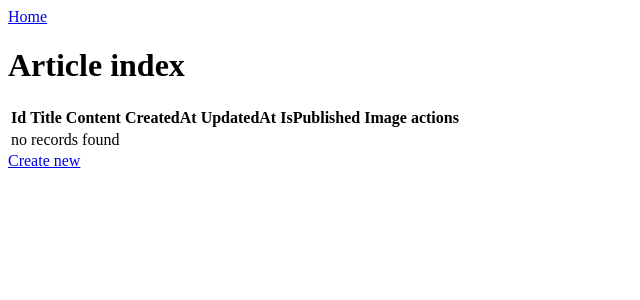
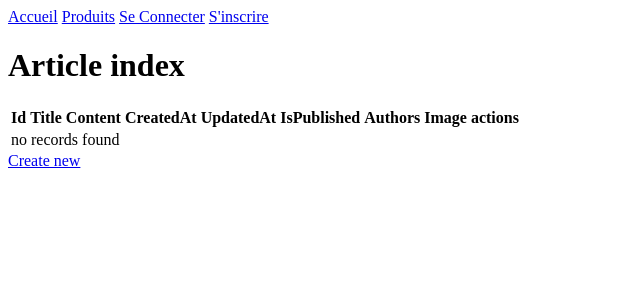
Before and after one commit to Tomtom-Yasmine/symfony-ipssi-rendu-tl-ygb, a Symfony app: template templates/article/index.html.twig in a window 1280 px wide. Shown: the top 300 px of the page, without its empty margins (0-640 px from the left). Run offline with Twig, Linux system fonts and the light colour scheme; the template is opened without the code that fills it, so the values that code supplies are empty; some libraries are stand-ins or nearby versions.

Commit message:
feat(Article) : Operational CRUD for Article

```diff
--- a/src/Form/ArticleType.php
+++ b/src/Form/ArticleType.php
@@ -14,11 +14,8 @@ class ArticleType extends AbstractType
         $builder
             ->add('title')
             ->add('content')
-            ->add('createdAt')
-            ->add('updatedAt')
+            ->add('image')
             ->add('isPublished')
-            ->add('image')
-            ->add('authors')
         ;
     }
 
--- a/src/Form/UserType.php
+++ b/src/Form/UserType.php
@@ -13,11 +13,9 @@ class UserType extends AbstractType
     {
         $builder
             ->add('email')
-            ->add('roles')
             ->add('password')
             ->add('firstName')
             ->add('lastName')
-            ->add('writtenArticles')
         ;
     }
 
--- a/templates/article/index.html.twig
+++ b/templates/article/index.html.twig
@@ -14,6 +14,7 @@
                 <th>CreatedAt</th>
                 <th>UpdatedAt</th>
                 <th>IsPublished</th>
+                <th>Authors</th>
                 <th>Image</th>
                 <th>actions</th>
             </tr>
@@ -27,6 +28,11 @@
                 <td>{{ article.createdAt ? article.createdAt|date('Y-m-d H:i:s') : '' }}</td>
                 <td>{{ article.updatedAt ? article.updatedAt|date('Y-m-d H:i:s') : '' }}</td>
                 <td>{{ article.isPublished ? 'Yes' : 'No' }}</td>
+                <td>
+                {% for author in article.authors %}
+                {{ author.firstName}} {{ author.lastName }}<br />
+                {% endfor %}
+                </td>
                 <td>{{ article.image }}</td>
                 <td>
                     <a href="{{ path('app_article_show', {'id': article.id}) }}">show</a>
--- a/templates/article/show.html.twig
+++ b/templates/article/show.html.twig
@@ -31,6 +31,10 @@
                 <th>IsPublished</th>
                 <td>{{ article.isPublished ? 'Yes' : 'No' }}</td>
             </tr>
+              <th>Authors</th>
+                <td>  {% for author in article.authors %}
+                {{ author.firstName}} {{ author.lastName }}<br />
+                {% endfor %}</td>
             <tr>
                 <th>Image</th>
                 <td>{{ article.image }}</td>
--- a/templates/base.html.twig
+++ b/templates/base.html.twig
@@ -16,19 +16,24 @@
     <body>
         <header>
             <nav>
-                <a href="{{ path('app_home') }}">Home</a>
-                {# <a href="{{ path('app_products') }}">Produits</a>
+                <a href="{{ path('app_home') }}">Accueil</a>
+                <a href="{{ path('app_products') }}">Produits</a>
                 {% if app.user %}
+                    <a href="{{ path('app_article_index') }}">Article</a>
+                    <a href="#">Panier</a>
+                    <a href="#">Gestion</a>
                     <a href="{{ path('app_user_show', {'id': app.user.id}) }}">Profil</a>
                     <a href="{{ path('app_logout') }}">Déconnexion</a>
+                    {# <a href="{{ path('app_logout') }}">Déconnexion</a>
                     <a href="{{ path('app_product_index') }}">Produits</a>
-                    <a href="{{ path('app_category_index') }}">Catégories</a>
+                    <a href="{{ path('app_category_index') }}">Catégories</a> #}
                 {% else %}
                     <a href="{{ path('app_login') }}">Se Connecter</a>
+                    <a href="{{ path('app_register') }}">S'inscrire</a>
                 {% endif %}
-                {% if is_granted("ROLE_ADMIN") %}
-                    <a href="{{ path('app_admin') }}">Admin</a>
-                {% endif %} #}
+                {# {% if is_granted("ROLE_ADMIN") %}
+                    <a href="{{ path('app_admin') }}">Admin</a> #}
+                {# {% endif %} #}
             </nav>
         </header>
         {% block body %}{% endblock %}
```
Also changed, not shown: src/Controller/ArticleController.php (+11 -0 lines), 1 other file.
